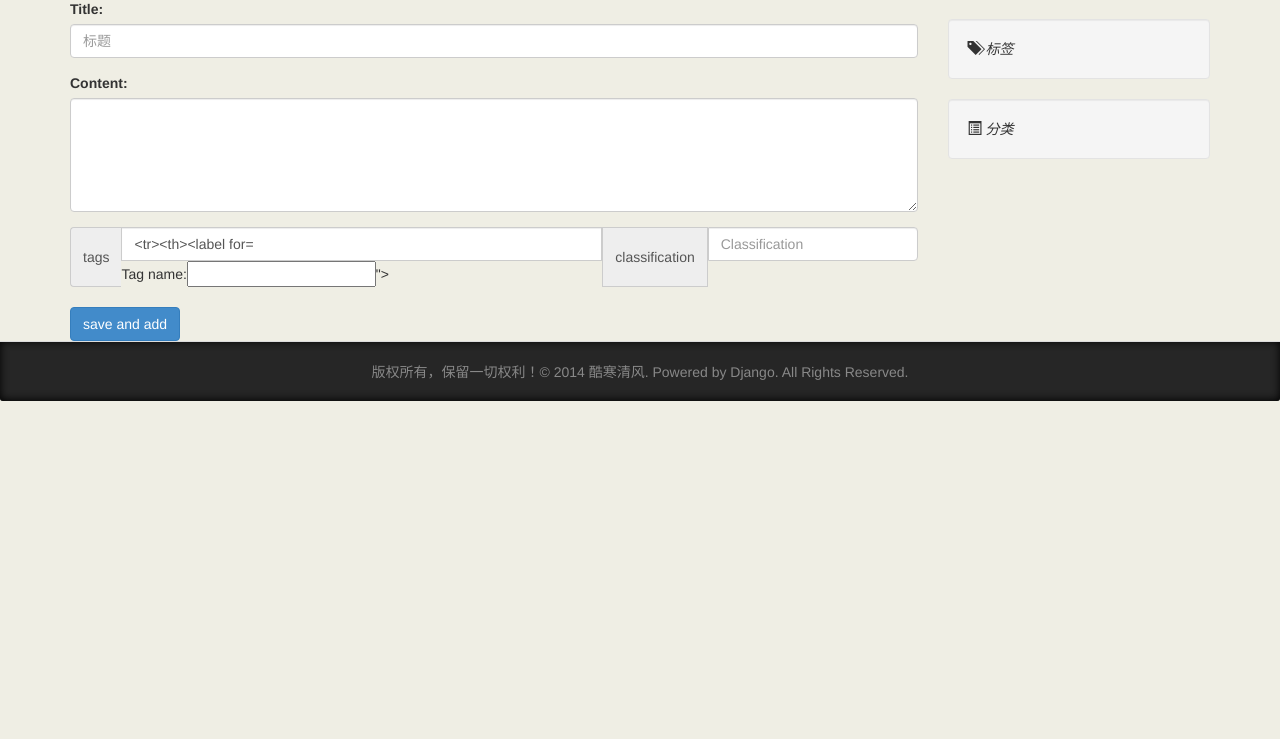
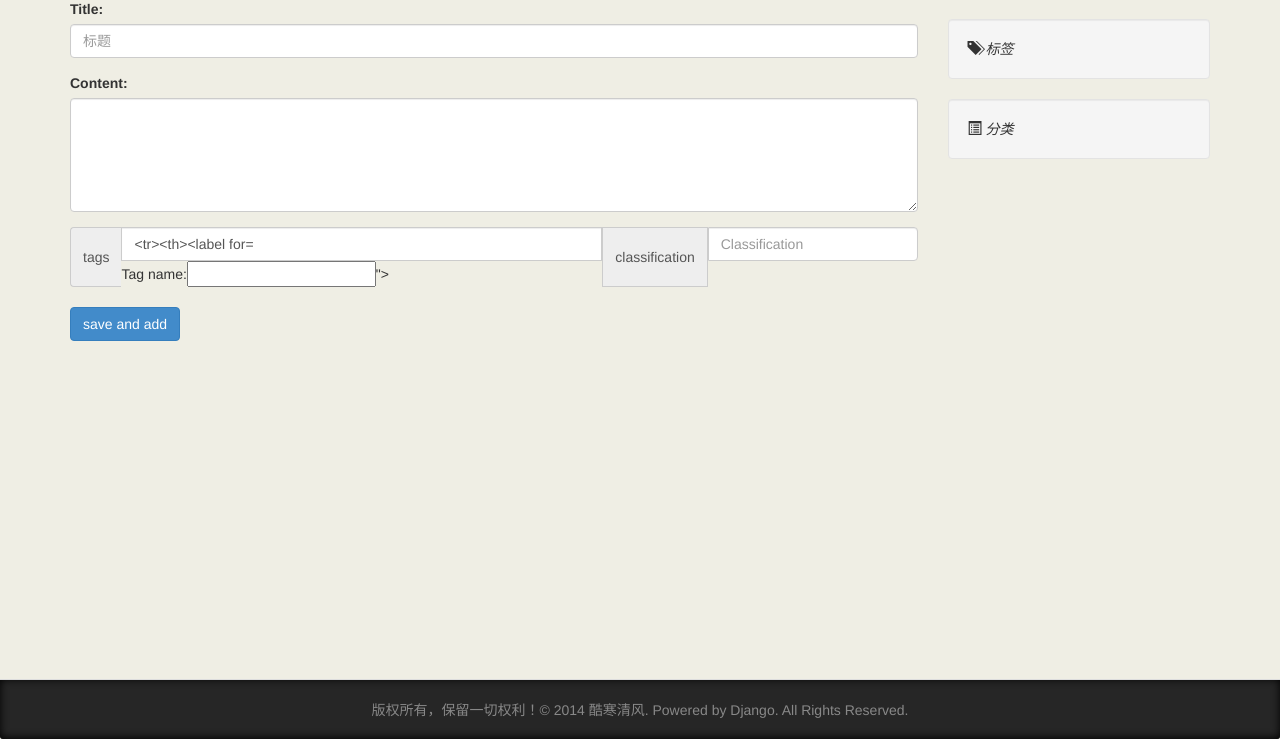
Before and after one commit to okhyf/Eleven, a Django app: template templates/blog/article_add.html in a window 1280 px wide. Shown: the part 61-800 px from the top of the page. Run offline with Django 3.2, Linux system fonts and the light colour scheme; the template is opened without the code that fills it: values that come from a table or form of the project are taken from there, others are empty; parts of the project's set-up code (start-up, migrations or seed data) failed here and were passed over.

Commit message:
调整foot至少在屏幕底部
Change-Id: Ic0e5ef72f51959d5f52575d464497138c8ab1499

```diff
--- a/templates/base.html
+++ b/templates/base.html
@@ -1,5 +1,5 @@
 <!DOCTYPE html>
-<html>
+<html style="height:100%;">
 <head>
     <meta charset="UTF-8" />
     <title>
@@ -14,7 +14,7 @@
     {% endblock %}
 </head>
 
-<body style="background-color:#EFEEE4;">
+<body style="background-color:#EFEEE4;min-height:100%;height:auto !important;height:100%;position:relative;">
     {% block body %}
         {% block header %}
             {# 任何每个页面都可能修改的文本区域的页面 #}
@@ -23,7 +23,7 @@
             {% endblock %}
         {% endblock %}
 
-    <div class="container">
+    <div class="container" style="padding-bottom:100px;">
         {% block content %}
             {# 这个区块用来放置页面正文内容. 任何页面正文内容都可能不一样. 它不 包含任何站点导航, 信息头, 页脚, 或其它任何属于 base 模板的东东. #}
             <div class="container-fluid">
@@ -63,7 +63,7 @@
 
     {% block footer %}
         {# 任何每个页面都可能修改的文本区域的页脚 #}
-        <footer class="panel-footer"  role="contentinfo" style="height:60px;width:100%;box-shadow:0px -1px 8px #000 inset;background-color:#262626;">
+        <footer class="panel-footer"  role="contentinfo" style="position:absolute;height:60px;width:100%;box-shadow:0px -1px 8px #000 inset;background-color:#262626;bottom:0;">
             <div class="text-center container">
               <p style="color: #888;padding-top: 10px;">版权所有，保留一切权利！&copy; 2014 酷寒清风. Powered by Django. All Rights Reserved. </p>
             </div>
```
